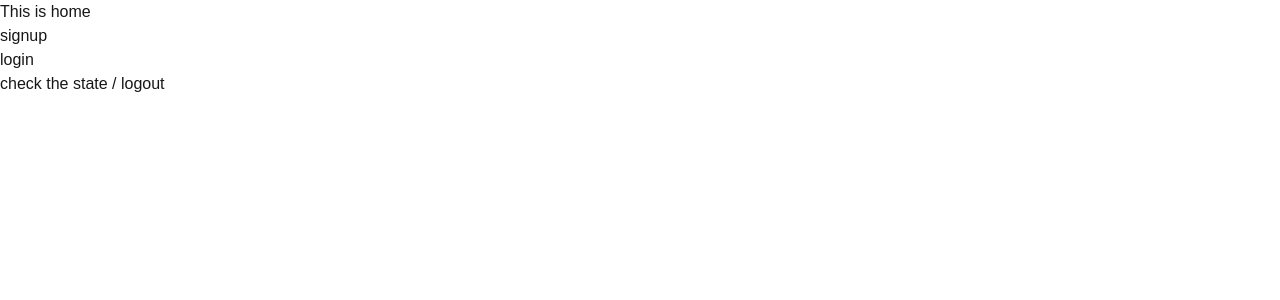
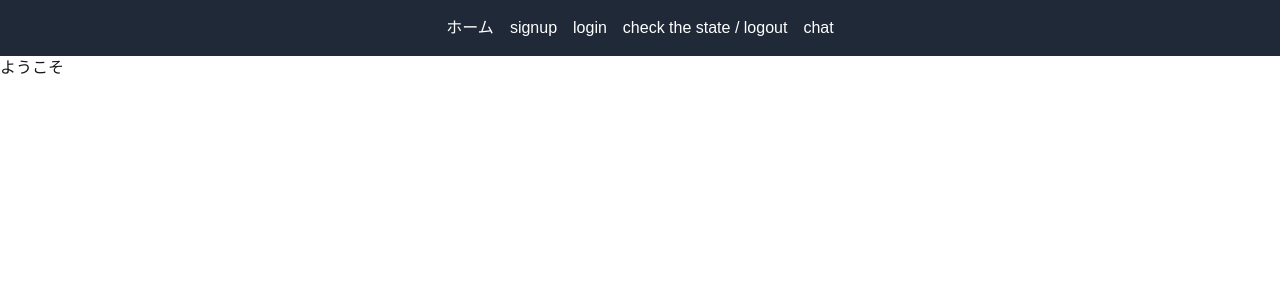
Before and after one commit to JojiYonamine/My-project, a Next.js app: page / in a window 1280 px wide. Shown: the top 300 px of the page. Built offline with nearby package versions, Linux system fonts and the light colour scheme; no server answers.

Commit message:
navbarを作った

```diff
--- a/src/app/Auth/Check/page.tsx
+++ b/src/app/Auth/Check/page.tsx
@@ -1,7 +1,6 @@
 "use client"
 import { onAuthStateChanged, signOut } from "firebase/auth";
 import { useEffect, useState } from "react";
-import Link from "next/link";
 import { auth } from "@/config/firebaseConfig";
 
 export default function AuthCheck() {
@@ -10,7 +9,7 @@ export default function AuthCheck() {
   const handleCheckAuth = () =>{
     const currentUser = auth.currentUser
     if(currentUser){
-      setMessage(`ログイン中:${currentUser.email}`);
+      setMessage(`ログイン中:${currentUser.displayName}`);
       console.log("email:",currentUser.email)
     }else{
       setMessage("ログインしてない")
@@ -37,7 +36,6 @@ export default function AuthCheck() {
       <p>{message}</p>
       <button onClick={handleLogout}>ログアウト</button>
       <div><button onClick={handleDeleteUser}>アカウントを削除する</button></div>
-      <div><Link href = '/'>homeへ戻る</Link> </div>
     </div>
   );
 }
--- a/src/app/Auth/Login/page.tsx
+++ b/src/app/Auth/Login/page.tsx
@@ -2,7 +2,6 @@
 import { signInWithEmailAndPassword } from "firebase/auth";
 import { auth } from "@/config/firebaseConfig";
 import { useState } from "react";
-import Link from "next/link";
 
 export default function  LoginPage() {
 
@@ -38,7 +37,6 @@ export default function  LoginPage() {
         <button type="submit">ログイン</button>
       </form>
       {error && <p style={{ color: "red" }}>{error}</p>}
-      <div><Link href = '/'>go back to home</Link> </div>
     </div>
   );
 };
--- a/src/app/Auth/Signup/page.tsx
+++ b/src/app/Auth/Signup/page.tsx
@@ -2,7 +2,6 @@
 import { useState } from "react";
 import { createUserWithEmailAndPassword } from "firebase/auth";
 import { auth } from "@/config/firebaseConfig";
-import Link from "next/link";
 
 export default function SignupPage() {
   const [email, setEmail] = useState("");
@@ -38,8 +37,6 @@ export default function SignupPage() {
         <button type="submit">登録</button>
       </form>
       {error && <p style={{ color: "red" }}>{error}</p>}
-
-      <div><Link href = '/'>go back to home</Link> </div>
     </div>
 
   );
--- a/src/app/Chat/page.tsx
+++ b/src/app/Chat/page.tsx
@@ -0,0 +1,21 @@
+"use client"
+import { FormEvent, useState } from "react"
+
+const Chat = () => {
+    const[message,setMessage] = useState<string>('')
+    const handleSendMessage = (e: FormEvent<HTMLFormElement>) => {
+        console.log({ message })
+        e.preventDefault()
+    };
+
+    return(
+        <div>
+            <h1>this is chat</h1>
+            <form onSubmit={handleSendMessage}>
+                <input value={message} onChange={(e) => setMessage(e.target.value)}/>
+                <button type="submit">送信</button>
+            </form>
+        </div>
+    )
+}
+export default Chat
--- a/src/app/components/authstate.tsx
+++ /dev/null
@@ -1,45 +0,0 @@
-"use client"
-
-import { onAuthStateChanged } from "firebase/auth";
-import { useEffect, useState } from "react";
-import { auth } from "../firebaseConfig";
-import Link from "next/link";
-
-export default function AuthCheck() {
-  const user = auth.currentUser
-
-  useEffect(() => {
-    const unsubscribe = onAuthStateChanged(auth, (currentUser) => {
-      setUser(currentUser);
-    });
-
-    return () => unsubscribe();
-  }, []);
-
-  return (
-  <div>
-    {user ? "ログイン中" : "未ログイン"}
-    <div><Link href = '/'>go back to home</Link> </div>
-  </div>
-);
-}
-
-
-// export default function AuthCheck() {
-//   const [user, setUser] = useState(null);
-
-//   useEffect(() => {
-//     const unsubscribe = onAuthStateChanged(auth, (currentUser) => {
-//       setUser(currentUser);
-//     });
-
-//     return () => unsubscribe();
-//   }, []);
-
-//   return (
-//   <div>
-//     {user ? "ログイン中" : "未ログイン"}
-//     <div><Link href = '/'>go back to home</Link> </div>
-//   </div>
-// );
-// }
--- /dev/null
+++ b/src/app/components/navbar.tsx
@@ -0,0 +1,25 @@
+import Link from "next/link";
+
+export default function Navbar() {
+    return (
+      <nav className="bg-gray-800 text-white p-4">
+        <ul className="flex justify-center space-x-4">
+          <li>
+            <Link href="/" className="hover:text-gray-300">ホーム</Link>
+          </li>
+          <li>
+            <Link href='/Auth/Signup'>signup</Link>
+          </li>
+          <li>
+          <Link href='/Auth/Login'>login</Link>
+          </li>
+          <li>
+          <Link href='/Auth/Check'>check the state / logout</Link>
+          </li>
+          <li>
+          <Link href='/Chat'>chat</Link>
+          </li>
+        </ul>
+      </nav>
+    );
+  }
--- a/src/app/layout.tsx
+++ b/src/app/layout.tsx
@@ -1,6 +1,7 @@
 import type { Metadata } from "next";
 import localFont from "next/font/local";
 import "./globals.css";
+import Navbar from "./components/navbar";
 
 const geistSans = localFont({
   src: "./fonts/GeistVF.woff",
@@ -28,7 +29,8 @@ export default function RootLayout({
       <body
         className={`${geistSans.variable} ${geistMono.variable} antialiased`}
       >
-        {children}
+        <Navbar />
+        <main>{children}</main>
       </body>
     </html>
   );
--- a/src/app/page.tsx
+++ b/src/app/page.tsx
@@ -4,23 +4,13 @@
 //Next.js13以降らしい、Viteとは全く違う感じがするので注意していこう
 
 "use client"
-import Link from "next/link"
 import { auth } from "@/config/firebaseConfig";
 
 const home =()=>{
   console.log(auth.currentUser);
   return(
     <div>
-      <h1>This is home</h1>
-      <div>
-        <Link href='./Auth/Signup'>signup</Link>
-      </div>
-      <div>
-        <Link href='./Auth/Login'>login</Link>
-      </div>
-      <div>
-        <Link href='./Auth/Check'>check the state / logout</Link>
-      </div>
+      <h1>ようこそ</h1>
     </div>
   )
 };
```
